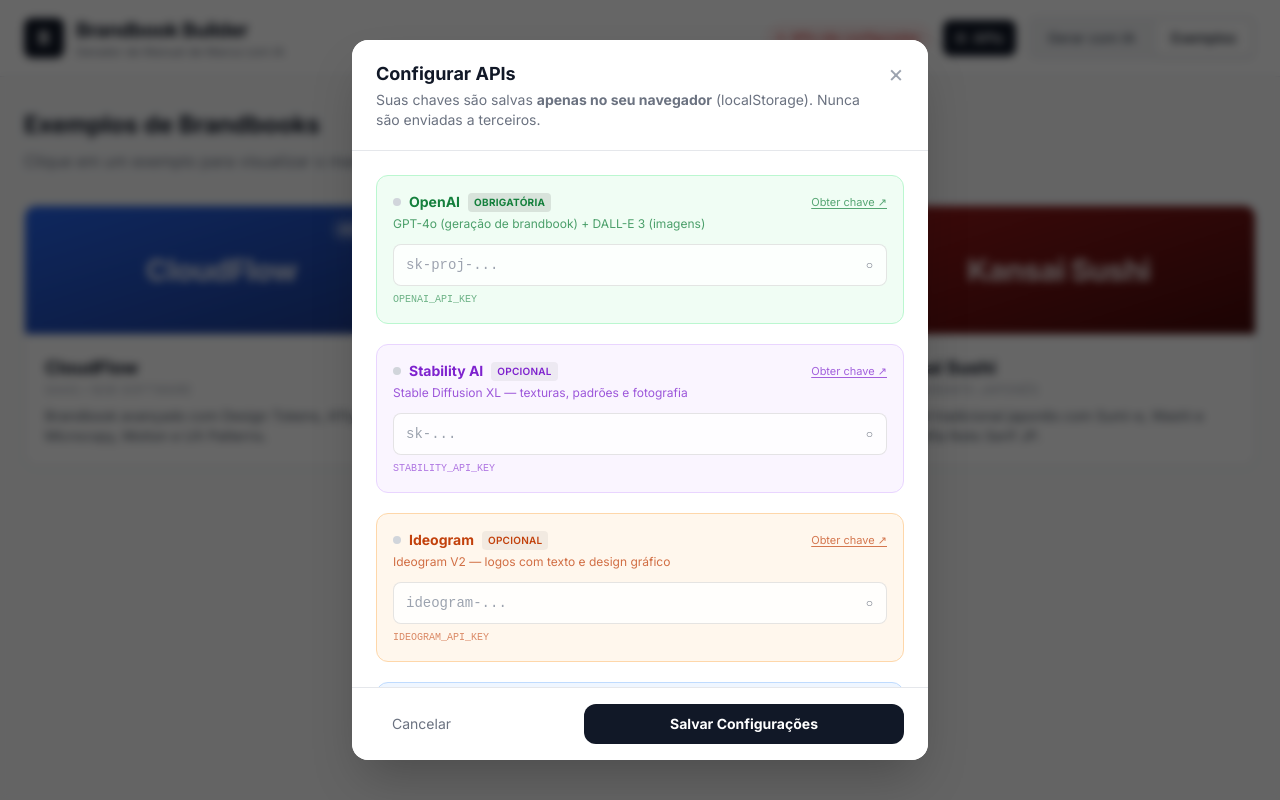
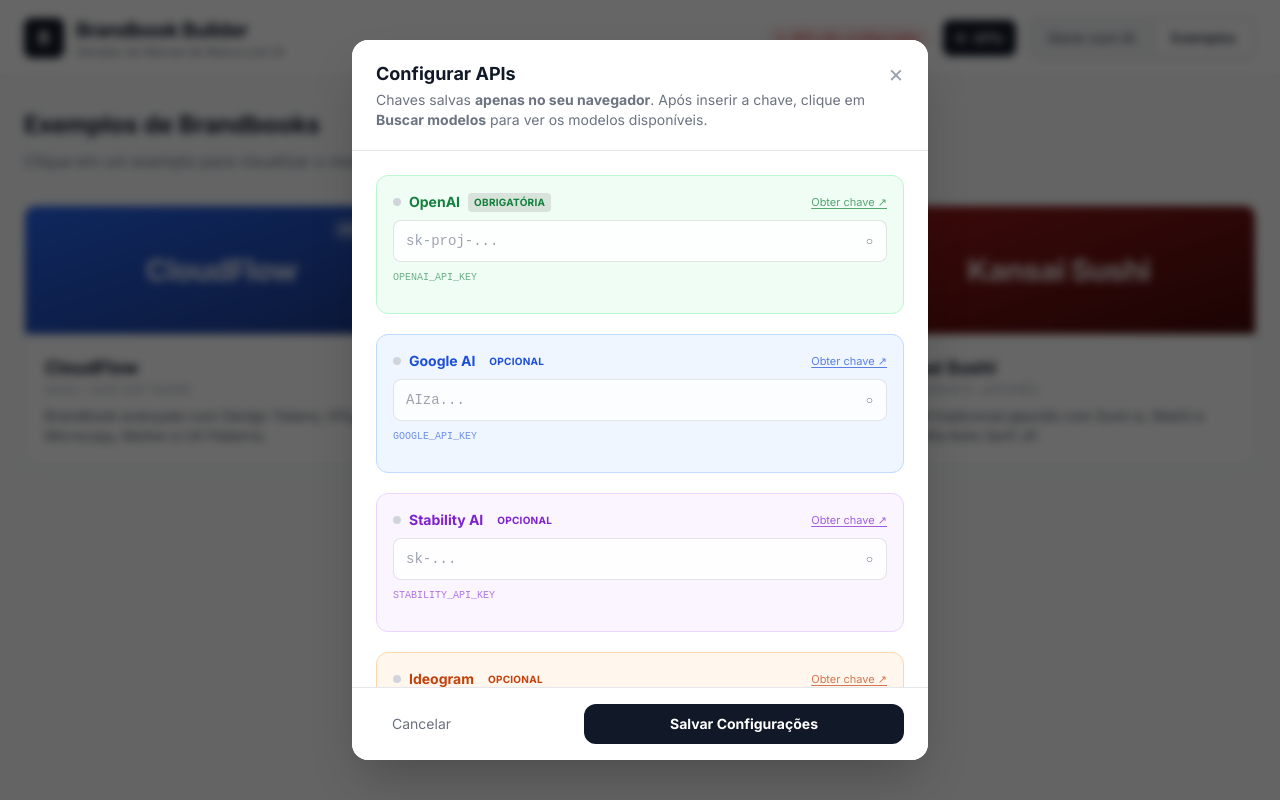
Before and after one commit to vaquev01/brand-book, a Next.js app: page / in a window 1280 px wide. Both pictures are taken after a click on the button "⚙ APIs". Built offline with nearby package versions, Linux system fonts and the light colour scheme.

Commit message:
feat: auto-fetch available models from provider APIs after key entry

```diff
--- /dev/null
+++ b/src/app/api/provider-models/route.ts
@@ -0,0 +1,110 @@
+import { NextRequest, NextResponse } from "next/server";
+
+export interface ProviderModels {
+  textModels: string[];
+  imageModels: string[];
+}
+
+async function fetchOpenAIModels(apiKey: string): Promise<ProviderModels> {
+  const res = await fetch("https://api.openai.com/v1/models", {
+    headers: { Authorization: `Bearer ${apiKey}` },
+  });
+  if (!res.ok) throw new Error(`OpenAI: ${res.status}`);
+  const data = await res.json() as { data: { id: string }[] };
+  const ids = data.data.map((m) => m.id).sort();
+
+  const TEXT_PREFIXES = ["gpt-4o", "gpt-4-turbo", "gpt-4", "gpt-3.5", "o1", "o3", "o4"];
+  const IMAGE_IDS = ["dall-e-3", "dall-e-2"];
+
+  const textModels = ids.filter((id) =>
+    TEXT_PREFIXES.some((p) => id.startsWith(p)) &&
+    !id.includes("realtime") &&
+    !id.includes("audio") &&
+    !id.includes("instruct") &&
+    !id.includes("embedding") &&
+    !id.includes("whisper") &&
+    !id.includes("tts") &&
+    !id.includes("dall-e")
+  );
+  const imageModels = ids.filter((id) => IMAGE_IDS.includes(id));
+  return { textModels, imageModels };
+}
+
+async function fetchGoogleModels(apiKey: string): Promise<ProviderModels> {
+  const res = await fetch(
+    `https://generativelanguage.googleapis.com/v1beta/models?key=${apiKey}&pageSize=100`
+  );
+  if (!res.ok) throw new Error(`Google: ${res.status}`);
+  const data = await res.json() as { models: { name: string; supportedGenerationMethods?: string[] }[] };
+
+  const textModels: string[] = [];
+  const imageModels: string[] = [];
+
+  for (const m of data.models ?? []) {
+    const short = m.name.replace("models/", "");
+    const methods = m.supportedGenerationMethods ?? [];
+    if (short.includes("imagen")) {
+      imageModels.push(short);
+    } else if (
+      short.includes("gemini") &&
+      methods.includes("generateContent") &&
+      !short.includes("embedding") &&
+      !short.includes("aqa")
+    ) {
+      textModels.push(short);
+    }
+  }
+  return { textModels: textModels.sort(), imageModels: imageModels.sort() };
+}
+
+async function fetchStabilityModels(apiKey: string): Promise<ProviderModels> {
+  const res = await fetch("https://api.stability.ai/v1/engines/list", {
+    headers: { Authorization: `Bearer ${apiKey}` },
+  });
+  if (!res.ok) throw new Error(`Stability AI: ${res.status}`);
+  const data = await res.json() as { id: string; type: string; ready: boolean }[];
+  const imageModels = data
+    .filter((e) => e.ready && (e.type === "PICTURE" || e.id.includes("stable-diffusion")))
+    .map((e) => e.id)
+    .sort();
+  return { textModels: [], imageModels: imageModels.length ? imageModels : ["stable-diffusion-xl-1024-v1-0"] };
+}
+
+function fetchIdeogramModels(): ProviderModels {
+  return {
+    textModels: [],
+    imageModels: ["V_3", "V_2_TURBO", "V_2", "V_1_TURBO", "V_1"],
+  };
+}
+
+export async function POST(request: NextRequest) {
+  try {
+    const { provider, apiKey } = await request.json() as { provider: string; apiKey: string };
+    if (!provider || !apiKey?.trim()) {
+      return NextResponse.json({ error: "provider e apiKey são obrigatórios" }, { status: 400 });
+    }
+
+    let models: ProviderModels;
+    switch (provider) {
+      case "openai":
+        models = await fetchOpenAIModels(apiKey.trim());
+        break;
+      case "google":
+        models = await fetchGoogleModels(apiKey.trim());
+        break;
+      case "stability":
+        models = await fetchStabilityModels(apiKey.trim());
+        break;
+      case "ideogram":
+        models = fetchIdeogramModels();
+        break;
+      default:
+        return NextResponse.json({ error: "Provider inválido" }, { status: 400 });
+    }
+
+    return NextResponse.json(models);
+  } catch (error: unknown) {
+    const message = error instanceof Error ? error.message : "Erro desconhecido";
+    return NextResponse.json({ error: message }, { status: 500 });
+  }
+}
--- a/src/app/page.tsx
+++ b/src/app/page.tsx
@@ -3,7 +3,7 @@
 import { useState, useEffect, type FormEvent } from "react";
 import { BrandbookViewer } from "@/components/BrandbookViewer";
 import { ImageGenPanel } from "@/components/ImageGenPanel";
-import { ApiKeyConfig, ApiKeyStatusBadge, loadApiKeys, type ApiKeys } from "@/components/ApiKeyConfig";
+import { ApiKeyConfig, ApiKeyStatusBadge, loadApiKeys, EMPTY_KEYS, type ApiKeys } from "@/components/ApiKeyConfig";
 import { BrandbookData, GeneratedAsset } from "@/lib/types";
 import { saasExample, barExample, sushiExample } from "@/lib/examples";
 import { generateProductionManifest } from "@/lib/productionExport";
@@ -62,7 +62,7 @@
   const [jsonText, setJsonText] = useState("");
   const [viewerTab, setViewerTab] = useState<ViewerTab>("preview");
   const [generatedAssets, setGeneratedAssets] = useState<Record<string, GeneratedAsset>>({});
-  const [apiKeys, setApiKeys] = useState<ApiKeys>({ openai: "", stability: "", ideogram: "", google: "" });
+  const [apiKeys, setApiKeys] = useState<ApiKeys>({ ...EMPTY_KEYS });
   const [textProvider, setTextProvider] = useState<"openai" | "gemini">("openai");
   const [showApiConfig, setShowApiConfig] = useState(false);
   const [exportingPack, setExportingPack] = useState(false);
@@ -88,6 +88,8 @@
           provider: textProvider,
           openaiKey: apiKeys.openai || undefined,
           googleKey: apiKeys.google || undefined,
+          openaiModel: apiKeys.openaiTextModel || undefined,
+          googleModel: apiKeys.googleTextModel || undefined,
         }),
       });
 
--- a/src/components/ApiKeyConfig.tsx
+++ b/src/components/ApiKeyConfig.tsx
@@ -1,41 +1,53 @@
 "use client";
 
-import { useState, useEffect } from "react";
+import { useState, useEffect, useCallback } from "react";
 
 export interface ApiKeys {
   openai: string;
   stability: string;
   ideogram: string;
   google: string;
+  openaiTextModel: string;
+  openaiImageModel: string;
+  googleTextModel: string;
+  googleImageModel: string;
+  stabilityModel: string;
+  ideogramModel: string;
 }
 
-const LS_KEYS = {
+export const EMPTY_KEYS: ApiKeys = {
+  openai: "", stability: "", ideogram: "", google: "",
+  openaiTextModel: "", openaiImageModel: "",
+  googleTextModel: "", googleImageModel: "",
+  stabilityModel: "", ideogramModel: "",
+};
+
+const LS: Record<keyof ApiKeys, string> = {
   openai: "bb_openai_key",
   stability: "bb_stability_key",
   ideogram: "bb_ideogram_key",
   google: "bb_google_key",
-} as const;
+  openaiTextModel: "bb_openai_text_model",
+  openaiImageModel: "bb_openai_image_model",
+  googleTextModel: "bb_google_text_model",
+  googleImageModel: "bb_google_image_model",
+  stabilityModel: "bb_stability_model",
+  ideogramModel: "bb_ideogram_model",
+};
 
 export function loadApiKeys(): ApiKeys {
-  if (typeof window === "undefined") return { openai: "", stability: "", ideogram: "", google: "" };
-  return {
-    openai: localStorage.getItem(LS_KEYS.openai) ?? "",
-    stability: localStorage.getItem(LS_KEYS.stability) ?? "",
-    ideogram: localStorage.getItem(LS_KEYS.ideogram) ?? "",
-    google: localStorage.getItem(LS_KEYS.google) ?? "",
-  };
+  if (typeof window === "undefined") return { ...EMPTY_KEYS };
+  return Object.fromEntries(
+    (Object.keys(LS) as (keyof ApiKeys)[]).map((k) => [k, localStorage.getItem(LS[k]) ?? ""])
+  ) as unknown as ApiKeys;
 }
 
 export function saveApiKeys(keys: ApiKeys) {
   if (typeof window === "undefined") return;
-  if (keys.openai) localStorage.setItem(LS_KEYS.openai, keys.openai);
-  else localStorage.removeItem(LS_KEYS.openai);
-  if (keys.stability) localStorage.setItem(LS_KEYS.stability, keys.stability);
-  else localStorage.removeItem(LS_KEYS.stability);
-  if (keys.ideogram) localStorage.setItem(LS_KEYS.ideogram, keys.ideogram);
-  else localStorage.removeItem(LS_KEYS.ideogram);
-  if (keys.google) localStorage.setItem(LS_KEYS.google, keys.google);
-  else localStorage.removeItem(LS_KEYS.google);
+  (Object.keys(LS) as (keyof ApiKeys)[]).forEach((k) => {
+    if (keys[k]) localStorage.setItem(LS[k], keys[k]);
+    else localStorage.removeItem(LS[k]);
+  });
 }
 
 interface Props {
@@ -44,216 +56,285 @@
   onSave: (keys: ApiKeys) => void;
 }
 
-const PROVIDER_INFO: {
-  key: keyof ApiKeys;
+interface ProviderConfig {
+  key: "openai" | "stability" | "ideogram" | "google";
   name: string;
   label: string;
-  description: string;
   placeholder: string;
   link: string;
   color: string;
   dot: string;
   required: boolean;
-}[] = [
+  textModelKey?: keyof ApiKeys;
+  imageModelKey?: keyof ApiKeys;
+}
+
+const PROVIDERS: ProviderConfig[] = [
   {
-    key: "openai" as const,
+    key: "openai",
     name: "OpenAI",
     label: "OPENAI_API_KEY",
-    description: "GPT-4o (geração de brandbook) + DALL-E 3 (imagens)",
     placeholder: "sk-proj-...",
     link: "https://platform.openai.com/api-keys",
     color: "text-green-700 bg-green-50 border-green-200",
     dot: "bg-green-500",
     required: true,
+    textModelKey: "openaiTextModel",
+    imageModelKey: "openaiImageModel",
   },
   {
-    key: "stability" as const,
+    key: "google",
+    name: "Google AI",
+    label: "GOOGLE_API_KEY",
+    placeholder: "AIza...",
+    link: "https://aistudio.google.com/app/apikey",
+    color: "text-blue-700 bg-blue-50 border-blue-200",
+    dot: "bg-blue-500",
+    required: false,
+    textModelKey: "googleTextModel",
+    imageModelKey: "googleImageModel",
+  },
+  {
+    key: "stability",
     name: "Stability AI",
     label: "STABILITY_API_KEY",
-    description: "Stable Diffusion XL — texturas, padrões e fotografia",
     placeholder: "sk-...",
     link: "https://platform.stability.ai/account/keys",
     color: "text-purple-700 bg-purple-50 border-purple-200",
     dot: "bg-purple-500",
     required: false,
+    imageModelKey: "stabilityModel",
   },
   {
     key: "ideogram",
     name: "Ideogram",
     label: "IDEOGRAM_API_KEY",
-    description: "Ideogram V2 — logos com texto e design gráfico",
     placeholder: "ideogram-...",
     link: "https://ideogram.ai/manage-api",
     color: "text-orange-700 bg-orange-50 border-orange-200",
     dot: "bg-orange-500",
     required: false,
-  },
-  {
-    key: "google",
-    name: "Google AI",
-    label: "GOOGLE_API_KEY",
-    description: "Gemini 2.0 Flash (geração de brandbook) + Imagen 3 (imagens)",
-    placeholder: "AIza...",
-    link: "https://aistudio.google.com/app/apikey",
-    color: "text-blue-700 bg-blue-50 border-blue-200",
-    dot: "bg-blue-500",
-    required: false,
+    imageModelKey: "ideogramModel",
   },
 ];
 
+interface FetchedModels {
+  textModels: string[];
+  imageModels: string[];
+}
+
+type FetchStatus = "idle" | "loading" | "done" | "error";
+
+function maskKey(val: string): string {
+  if (!val) return "";
+  if (val.length <= 8) return "•".repeat(val.length);
+  return val.slice(0, 4) + "•".repeat(Math.min(val.length - 8, 20)) + val.slice(-4);
+}
+
 export function ApiKeyConfig({ isOpen, onClose, onSave }: Props) {
-  const [keys, setKeys] = useState<ApiKeys>({ openai: "", stability: "", ideogram: "", google: "" });
+  const [keys, setKeys] = useState<ApiKeys>({ ...EMPTY_KEYS });
   const [visible, setVisible] = useState<Record<string, boolean>>({});
   const [saved, setSaved] = useState(false);
+  const [fetchedModels, setFetchedModels] = useState<Record<string, FetchedModels>>({});
+  const [fetchStatus, setFetchStatus] = useState<Record<string, FetchStatus>>({});
+  const [fetchError, setFetchError] = useState<Record<string, string>>({});
 
   useEffect(() => {
     if (isOpen) {
       setKeys(loadApiKeys());
       setSaved(false);
+      setFetchedModels({});
+      setFetchStatus({});
+      setFetchError({});
     }
   }, [isOpen]);
+
+  const fetchModels = useCallback(async (providerKey: string, apiKey: string) => {
+    if (!apiKey.trim()) return;
+    setFetchStatus((prev) => ({ ...prev, [providerKey]: "loading" }));
+    setFetchError((prev) => ({ ...prev, [providerKey]: "" }));
+    try {
+      const res = await fetch("/api/provider-models", {
+        method: "POST",
+        headers: { "Content-Type": "application/json" },
+        body: JSON.stringify({ provider: providerKey, apiKey: apiKey.trim() }),
+      });
+      const data = await res.json() as FetchedModels & { error?: string };
+      if (!res.ok) throw new Error(data.error ?? "Erro ao buscar modelos");
+      setFetchedModels((prev) => ({ ...prev, [providerKey]: data }));
+      setFetchStatus((prev) => ({ ...prev, [providerKey]: "done" }));
+      setKeys((prev) => {
+        const p = PROVIDERS.find((p) => p.key === providerKey);
+        if (!p) return prev;
+        const next = { ...prev };
+        if (p.textModelKey && !prev[p.textModelKey] && data.textModels?.[0]) {
+          next[p.textModelKey] = data.textModels[0];
+        }
+        if (p.imageModelKey && !prev[p.imageModelKey] && data.imageModels?.[0]) {
+          next[p.imageModelKey] = data.imageModels[0];
+        }
+        return next;
+      });
+    } catch (e: unknown) {
+      setFetchStatus((prev) => ({ ...prev, [providerKey]: "error" }));
+      setFetchError((prev) => ({ ...prev, [providerKey]: e instanceof Error ? e.message : "Erro" }));
+    }
+  }, []);
 
   function handleSave() {
     saveApiKeys(keys);
     onSave(keys);
     setSaved(true);
-    setTimeout(() => {
-      setSaved(false);
-      onClose();
-    }, 1200);
-  }
-
-  function toggleVisible(k: string) {
-    setVisible((prev) => ({ ...prev, [k]: !prev[k] }));
-  }
-
-  function maskKey(val: string): string {
-    if (!val) return "";
-    if (val.length <= 8) return "•".repeat(val.length);
-    return val.slice(0, 4) + "•".repeat(Math.min(val.length - 8, 20)) + val.slice(-4);
+    setTimeout(() => { setSaved(false); onClose(); }, 1200);
   }
 
   if (!isOpen) return null;
 
   return (
     <div className="fixed inset-0 z-[100] flex items-center justify-center p-4">
-      {/* Backdrop */}
-      <div
-        className="absolute inset-0 bg-black/60 backdrop-blur-sm"
-        onClick={onClose}
-      />
-
-      {/* Modal */}
+      <div className="absolute inset-0 bg-black/60 backdrop-blur-sm" onClick={onClose} />
       <div className="relative bg-white rounded-2xl shadow-2xl w-full max-w-xl max-h-[90vh] overflow-y-auto">
         {/* Header */}
         <div className="sticky top-0 bg-white border-b px-6 py-5 rounded-t-2xl flex items-start justify-between">
           <div>
             <h2 className="text-lg font-bold">Configurar APIs</h2>
             <p className="text-sm text-gray-500 mt-0.5">
-              Suas chaves são salvas <strong>apenas no seu navegador</strong> (localStorage). Nunca são enviadas a terceiros.
+              Chaves salvas <strong>apenas no seu navegador</strong>. Após inserir a chave, clique em{" "}
+              <strong>Buscar modelos</strong> para ver os modelos disponíveis.
             </p>
           </div>
-          <button
-            onClick={onClose}
-            className="text-gray-400 hover:text-gray-700 text-2xl leading-none ml-4 mt-0.5"
-          >
-            &times;
-          </button>
+          <button onClick={onClose} className="text-gray-400 hover:text-gray-700 text-2xl leading-none ml-4 mt-0.5">&times;</button>
         </div>
 
         {/* Body */}
         <div className="px-6 py-6 space-y-5">
-          {PROVIDER_INFO.map((p) => {
-            const val = keys[p.key];
-            const isSet = val.length > 0;
+          {PROVIDERS.map((p) => {
+            const keyVal = keys[p.key];
+            const isSet = keyVal.length > 0;
+            const status = fetchStatus[p.key] ?? "idle";
+            const models = fetchedModels[p.key];
+            const errMsg = fetchError[p.key];
             return (
               <div key={p.key} className={`rounded-xl border p-4 ${p.color}`}>
-                <div className="flex items-center justify-between mb-1">
+                {/* Title row */}
+                <div className="flex items-center justify-between mb-2">
                   <div className="flex items-center gap-2">
                     <span className={`w-2 h-2 rounded-full ${isSet ? p.dot : "bg-gray-300"}`} />
                     <span className="font-bold text-sm">{p.name}</span>
-                    {p.required && (
-                      <span className="text-[10px] font-bold bg-black/10 px-1.5 py-0.5 rounded uppercase tracking-wide">
-                        Obrigatória
-                      </span>
-                    )}
-                    {!p.required && (
-                      <span className="text-[10px] font-semibold bg-black/5 px-1.5 py-0.5 rounded uppercase tracking-wide">
-                        Opcional
-                      </span>
-                    )}
+                    <span className={`text-[10px] font-bold bg-black/${p.required ? 10 : 5} px-1.5 py-0.5 rounded uppercase tracking-wide`}>
+                      {p.required ? "Obrigatória" : "Opcional"}
+                    </span>
                   </div>
-                  <a
-                    href={p.link}
-                    target="_blank"
-                    rel="noopener noreferrer"
+                  <a href={p.link} target="_blank" rel="noopener noreferrer"
                     className="text-[11px] underline underline-offset-2 opacity-70 hover:opacity-100"
-                    onClick={(e) => e.stopPropagation()}
-                  >
-                    Obter chave ↗
-                  </a>
+                    onClick={(e) => e.stopPropagation()}>Obter chave ↗</a>
                 </div>
-                <p className="text-xs opacity-75 mb-3">{p.description}</p>
-                <div className="relative">
+
+                {/* Key input */}
+                <div className="relative mb-2">
                   <input
                     type={visible[p.key] ? "text" : "password"}
-                    value={val}
+                    value={keyVal}
                     onChange={(e) => setKeys((prev) => ({ ...prev, [p.key]: e.target.value }))}
                     placeholder={isSet ? maskKey(loadApiKeys()[p.key]) : p.placeholder}
                     className="w-full bg-white/80 border border-black/10 rounded-lg px-3 py-2.5 pr-20 text-sm font-mono focus:outline-none focus:ring-2 focus:ring-black/20 placeholder:text-gray-400"
-                    autoComplete="off"
-                    spellCheck={false}
+                    autoComplete="off" spellCheck={false}
                   />
                   <div className="absolute right-2 top-1/2 -translate-y-1/2 flex gap-1">
-                    <button
-                      type="button"
-                      onClick={() => toggleVisible(p.key)}
-                      className="text-xs text-gray-500 hover:text-gray-900 px-1.5 py-1 rounded"
-                      title={visible[p.key] ? "Ocultar" : "Mostrar"}
-                    >
+                    <button type="button" onClick={() => setVisible((prev) => ({ ...prev, [p.key]: !prev[p.key] }))}
+                      className="text-xs text-gray-500 hover:text-gray-900 px-1.5 py-1 rounded">
                       {visible[p.key] ? "●" : "○"}
                     </button>
-                    {val && (
-                      <button
-                        type="button"
-                        onClick={() => setKeys((prev) => ({ ...prev, [p.key]: "" }))}
-                        className="text-xs text-red-500 hover:text-red-700 px-1.5 py-1 rounded"
-                        title="Limpar"
-                      >
-                        ✕
-                      </button>
+                    {keyVal && (
+                      <button type="button" onClick={() => setKeys((prev) => ({ ...prev, [p.key]: "" }))}
+                        className="text-xs text-red-500 hover:text-red-700 px-1.5 py-1 rounded">✕</button>
                     )}
                   </div>
                 </div>
-                <p className="text-[10px] opacity-60 mt-1.5 font-mono">{p.label}</p>
+                <p className="text-[10px] opacity-60 font-mono mb-3">{p.label}</p>
+
+                {/* Fetch models button */}
+                {keyVal.trim() && (
+                  <button
+                    type="button"
+                    onClick={() => fetchModels(p.key, keyVal)}
+                    disabled={status === "loading"}
+                    className="mb-3 text-xs font-semibold px-3 py-1.5 rounded-lg bg-black/10 hover:bg-black/20 disabled:opacity-50 transition flex items-center gap-1.5"
+                  >
+                    {status === "loading" && (
+                      <span className="w-3 h-3 border-2 border-current border-t-transparent rounded-full animate-spin" />
+                    )}
+                    {status === "loading" ? "Buscando modelos..." : status === "done" ? "↺ Atualizar modelos" : "Buscar modelos disponíveis"}
+                  </button>
+                )}
+
+                {/* Error */}
+                {status === "error" && errMsg && (
+                  <p className="text-[11px] text-red-600 bg-red-50 border border-red-200 rounded px-2 py-1 mb-3">{errMsg}</p>
+                )}
+
+                {/* Model selectors */}
+                {models && (
+                  <div className="space-y-2">
+                    {p.textModelKey && models.textModels.length > 0 && (
+                      <div>
+                        <label className="text-[11px] font-semibold opacity-70 block mb-1">Modelo de Texto (Brandbook)</label>
+                        <select
+                          aria-label="Modelo de Texto"
+                          value={keys[p.textModelKey]}
+                          onChange={(e) => setKeys((prev) => ({ ...prev, [p.textModelKey!]: e.target.value }))}
+                          className="w-full bg-white/80 border border-black/10 rounded-lg px-3 py-2 text-sm focus:outline-none focus:ring-2 focus:ring-black/20"
+                        >
+                          {models.textModels.map((m) => (
+                            <option key={m} value={m}>{m}</option>
+                          ))}
+                        </select>
+                      </div>
+                    )}
+                    {p.imageModelKey && models.imageModels.length > 0 && (
+                      <div>
+                        <label className="text-[11px] font-semibold opacity-70 block mb-1">Modelo de Imagem</label>
+                        <select
+                          aria-label="Modelo de Imagem"
+                          value={keys[p.imageModelKey]}
+                          onChange={(e) => setKeys((prev) => ({ ...prev, [p.imageModelKey!]: e.target.value }))}
+                          className="w-full bg-white/80 border border-black/10 rounded-lg px-3 py-2 text-sm focus:outline-none focus:ring-2 focus:ring-black/20"
+                        >
+                          {models.imageModels.map((m) => (
+                            <option key={m} value={m}>{m}</option>
+                          ))}
+                        </select>
+                      </div>
+                    )}
+                  </div>
+                )}
+
+                {/* Show selected models if already saved */}
+                {!models && (keys[p.textModelKey as keyof ApiKeys] || keys[p.imageModelKey as keyof ApiKeys]) && (
+                  <div className="text-[11px] opacity-60 space-y-0.5">
+                    {p.textModelKey && keys[p.textModelKey] && <p>Texto: <code>{keys[p.textModelKey]}</code></p>}
+                    {p.imageModelKey && keys[p.imageModelKey] && <p>Imagem: <code>{keys[p.imageModelKey]}</code></p>}
+                  </div>
+                )}
               </div>
             );
           })}
 
-          {/* Security notice */}
           <div className="bg-gray-50 border rounded-xl p-4">
             <p className="text-xs text-gray-500 leading-relaxed">
-              🔒 <strong>Segurança:</strong> As chaves são armazenadas no <code>localStorage</code> do seu navegador e enviadas
-              diretamente para as APIs dos provedores via requisições server-side no Next.js. Nenhum dado é
-              armazenado em servidor externo.
+              🔒 <strong>Segurança:</strong> Chaves armazenadas no <code>localStorage</code> do seu navegador e enviadas
+              via requisições server-side do Next.js. Nenhum dado armazenado em servidor externo.
             </p>
           </div>
         </div>
 
         {/* Footer */}
         <div className="sticky bottom-0 bg-white border-t px-6 py-4 rounded-b-2xl flex items-center justify-between gap-3">
-          <button
-            onClick={onClose}
-            className="text-sm text-gray-500 hover:text-gray-800 px-4 py-2 rounded-lg hover:bg-gray-100 transition"
-          >
-            Cancelar
-          </button>
+          <button onClick={onClose} className="text-sm text-gray-500 hover:text-gray-800 px-4 py-2 rounded-lg hover:bg-gray-100 transition">Cancelar</button>
           <button
             onClick={handleSave}
             className={`flex-1 max-w-xs py-2.5 px-6 rounded-xl text-sm font-bold transition-all ${
-              saved
-                ? "bg-green-500 text-white"
-                : "bg-gray-900 text-white hover:bg-gray-800"
+              saved ? "bg-green-500 text-white" : "bg-gray-900 text-white hover:bg-gray-800"
             }`}
           >
             {saved ? "✓ Salvo!" : "Salvar Configurações"}
--- a/src/components/ImageGenPanel.tsx
+++ b/src/components/ImageGenPanel.tsx
@@ -81,6 +81,10 @@
           stabilityKey: apiKeys.stability || undefined,
           ideogramKey: apiKeys.ideogram || undefined,
           googleKey: apiKeys.google || undefined,
+          openaiImageModel: apiKeys.openaiImageModel || undefined,
+          stabilityModel: apiKeys.stabilityModel || undefined,
+          ideogramModel: apiKeys.ideogramModel || undefined,
+          googleImageModel: apiKeys.googleImageModel || undefined,
         }),
       });
       const result = await res.json() as { url?: string; error?: string };
```
Also changed, not shown: src/app/api/generate-image/route.ts (+10 -5 lines), src/app/api/generate/route.ts (+6 -3 lines).
